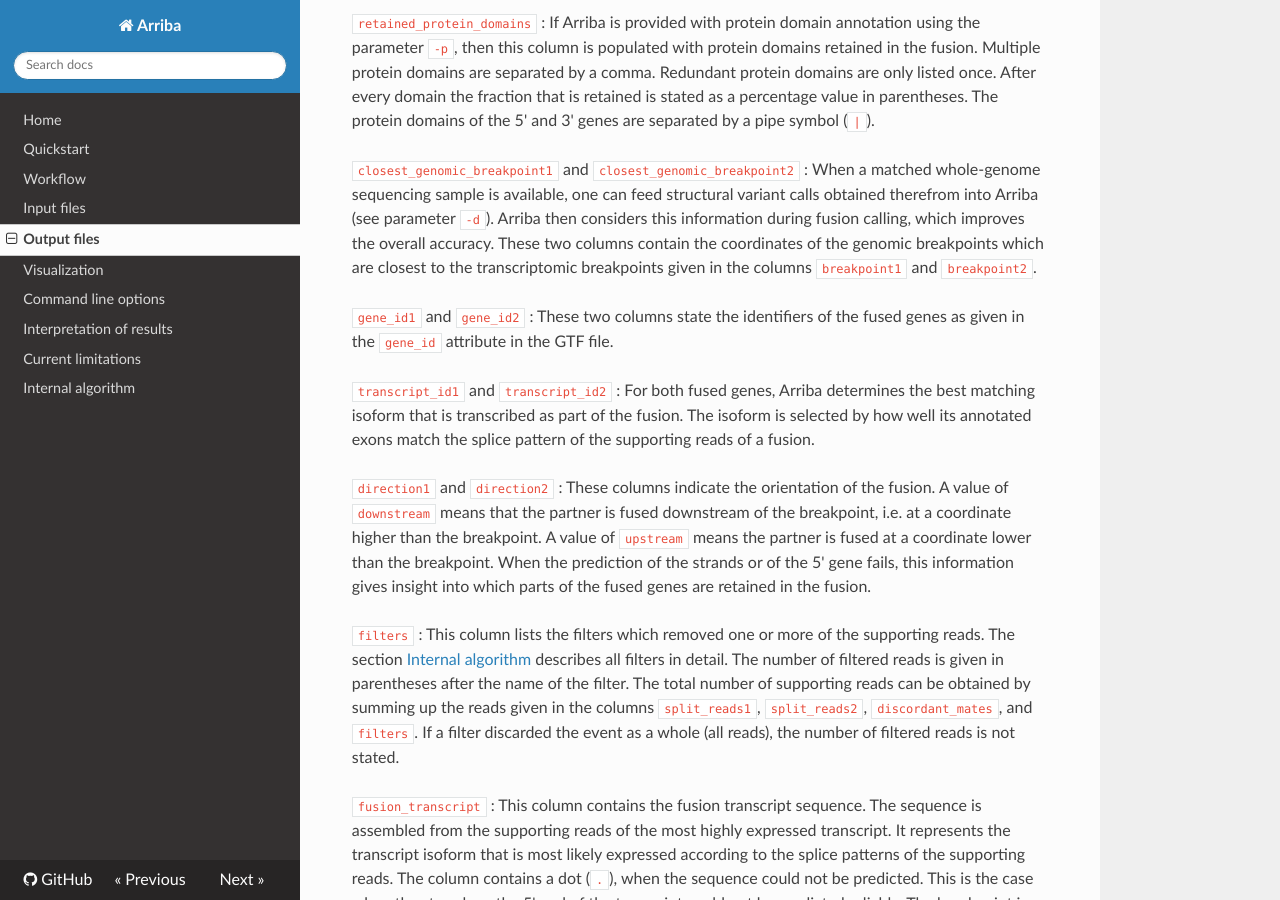
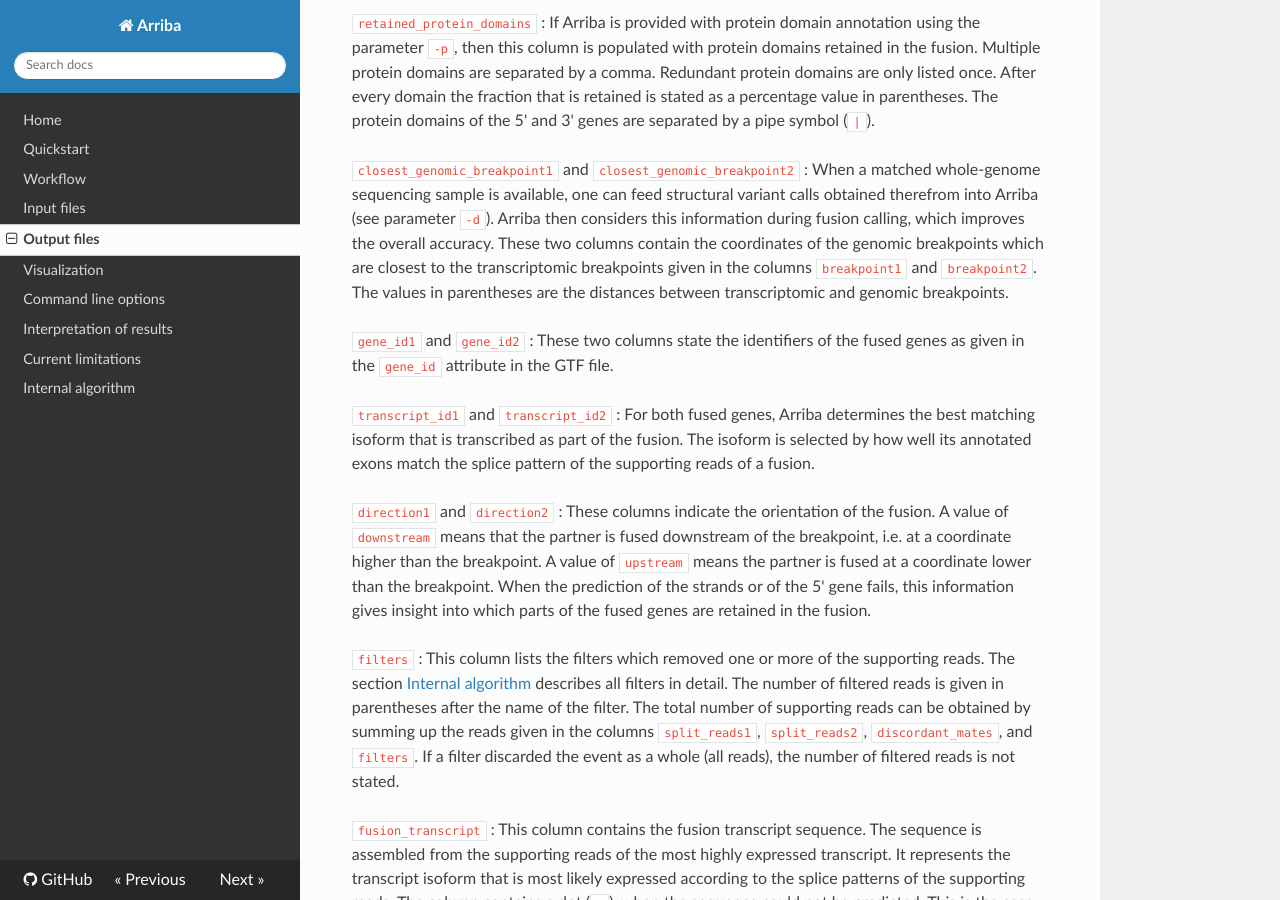
Before and after one commit to suhrig/arriba, an MkDocs documentation site: the page built from documentation/output-files.md, in a window 1280 px wide and 900 px high, scrolled down 2072 px. Built offline with MkDocs 1.6.1, drawn with Linux system fonts in a browser that asks for light colours; nearby versions of some CDN libraries; old or Windows-style settings are respelled for this version of MkDocs.

Commit message:
explain values in parentheses of clostest_genomic_breakpoint1/2

```diff
--- a/documentation/output-files.md
+++ b/documentation/output-files.md
@@ -39,7 +39,7 @@ The file `fusions.tsv` (as specified by the parameter `-o`) contains fusions whi
 : If Arriba is provided with protein domain annotation using the parameter `-p`, then this column is populated with protein domains retained in the fusion. Multiple protein domains are separated by a comma. Redundant protein domains are only listed once. After every domain the fraction that is retained is stated as a percentage value in parentheses. The protein domains of the 5' and 3' genes are separated by a pipe symbol (`|`).
 
 `closest_genomic_breakpoint1` and `closest_genomic_breakpoint2`
-: When a matched whole-genome sequencing sample is available, one can feed structural variant calls obtained therefrom into Arriba (see parameter `-d`). Arriba then considers this information during fusion calling, which improves the overall accuracy. These two columns contain the coordinates of the genomic breakpoints which are closest to the transcriptomic breakpoints given in the columns `breakpoint1` and `breakpoint2`.
+: When a matched whole-genome sequencing sample is available, one can feed structural variant calls obtained therefrom into Arriba (see parameter `-d`). Arriba then considers this information during fusion calling, which improves the overall accuracy. These two columns contain the coordinates of the genomic breakpoints which are closest to the transcriptomic breakpoints given in the columns `breakpoint1` and `breakpoint2`. The values in parentheses are the distances between transcriptomic and genomic breakpoints.
 
 `gene_id1` and `gene_id2`
 : These two columns state the identifiers of the fused genes as given in the `gene_id` attribute in the GTF file.
```
